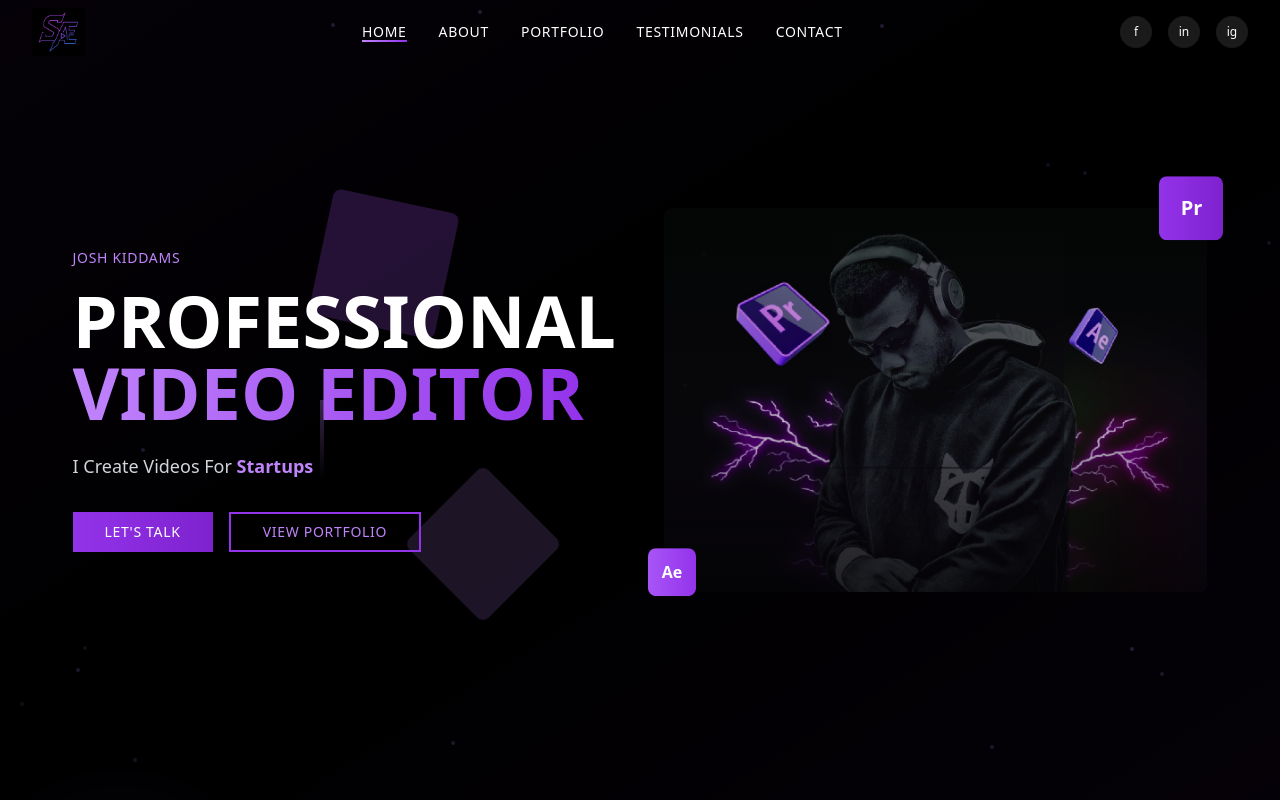
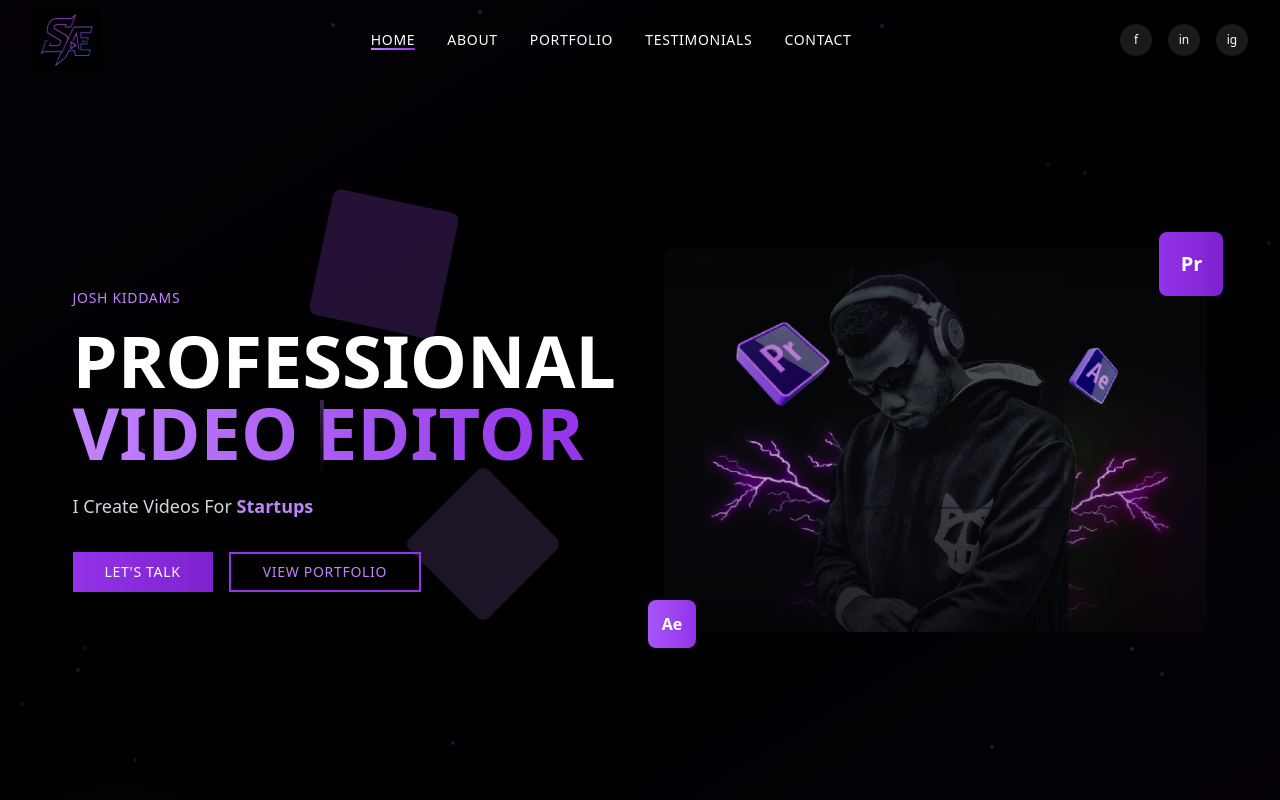
Before and after one commit to Coddams/kiddams-visuals-hub, a React (Vite) app: page / in a window 1280 px wide. Shown: the top 800 px of the page. Built offline with nearby package versions, Linux system fonts and the light colour scheme.

Commit message:
feat: Increase navbar size and sync hero text
Increase the size of the navbar and logo. Sync the hero section's changing text with the bouncing animation of the AE/PR squares.

```diff
--- a/src/components/Hero.tsx
+++ b/src/components/Hero.tsx
@@ -9,6 +9,7 @@ const Hero = () => {
   const typeTexts = ['Artists', 'Podcasts', 'YouTubers', 'Startups', 'Creators'];
 
   useEffect(() => {
+    // Sync with the bounce animation cycle (2 seconds per cycle)
     const interval = setInterval(() => {
       setCurrentTypeText((prev) => (prev + 1) % typeTexts.length);
     }, 2000);
@@ -18,7 +19,7 @@ const Hero = () => {
 
   return (
     <>
-      <section id="home" className="min-h-screen bg-black relative overflow-hidden flex items-center">
+      <section id="home" className="min-h-screen bg-black relative overflow-hidden flex items-center pt-20">
         {/* Video Background Effect */}
         <div className="absolute inset-0 opacity-20">
           <div className="absolute inset-0 bg-gradient-to-br from-purple-900/30 via-transparent to-purple-900/30"></div>
@@ -98,11 +99,21 @@ const Hero = () => {
                 <div className="absolute inset-0 bg-gradient-to-t from-black/60 via-transparent to-transparent"></div>
               </div>
 
-              {/* Floating icons */}
-              <div className="absolute -top-4 -right-4 w-16 h-16 bg-gradient-to-r from-purple-600 to-purple-700 rounded-lg flex items-center justify-center animate-bounce cursor-pointer">
+              {/* Floating icons synchronized with text changes */}
+              <div
+                className="absolute -top-4 -right-4 w-16 h-16 bg-gradient-to-r from-purple-600 to-purple-700 rounded-lg flex items-center justify-center cursor-pointer"
+                style={{
+                  animation: 'bounce 2s infinite'
+                }}
+              >
                 <span className="text-white font-bold text-xl">Pr</span>
               </div>
-              <div className="absolute -bottom-4 -left-4 w-12 h-12 bg-gradient-to-r from-purple-500 to-purple-600 rounded-lg flex items-center justify-center animate-bounce delay-1000 cursor-pointer">
+              <div
+                className="absolute -bottom-4 -left-4 w-12 h-12 bg-gradient-to-r from-purple-500 to-purple-600 rounded-lg flex items-center justify-center cursor-pointer"
+                style={{
+                  animation: 'bounce 2s infinite 1s'
+                }}
+              >
                 <span className="text-white font-bold">Ae</span>
               </div>
             </div>
--- a/src/components/Navigation.tsx
+++ b/src/components/Navigation.tsx
@@ -46,12 +46,12 @@ const Navigation = () => {
         : 'bg-transparent'
     }`}>
       <div className="max-w-7xl mx-auto px-4 sm:px-6 lg:px-8">
-        <div className="flex justify-between items-center h-16">
+        <div className="flex justify-between items-center h-20">
           <div className="flex items-center">
             <img
               src="/lovable-uploads/a9877b35-2aaa-4c4e-8174-ad4cc1058d33.png"
               alt="saltyyAE Logo"
-              className="h-12 w-auto"
+              className="h-16 w-auto"
             />
           </div>
 
@@ -100,7 +100,7 @@ const Navigation = () => {
 
         {/* Mobile Navigation */}
         {isMenuOpen && (
-          <div className="md:hidden bg-black/95 backdrop-blur-md absolute top-16 left-0 w-full border-b border-purple-500/20">
+          <div className="md:hidden bg-black/95 backdrop-blur-md absolute top-20 left-0 w-full border-b border-purple-500/20">
             <div className="px-4 py-6 space-y-4">
               {navItems.map((item) => (
                 <a
```
